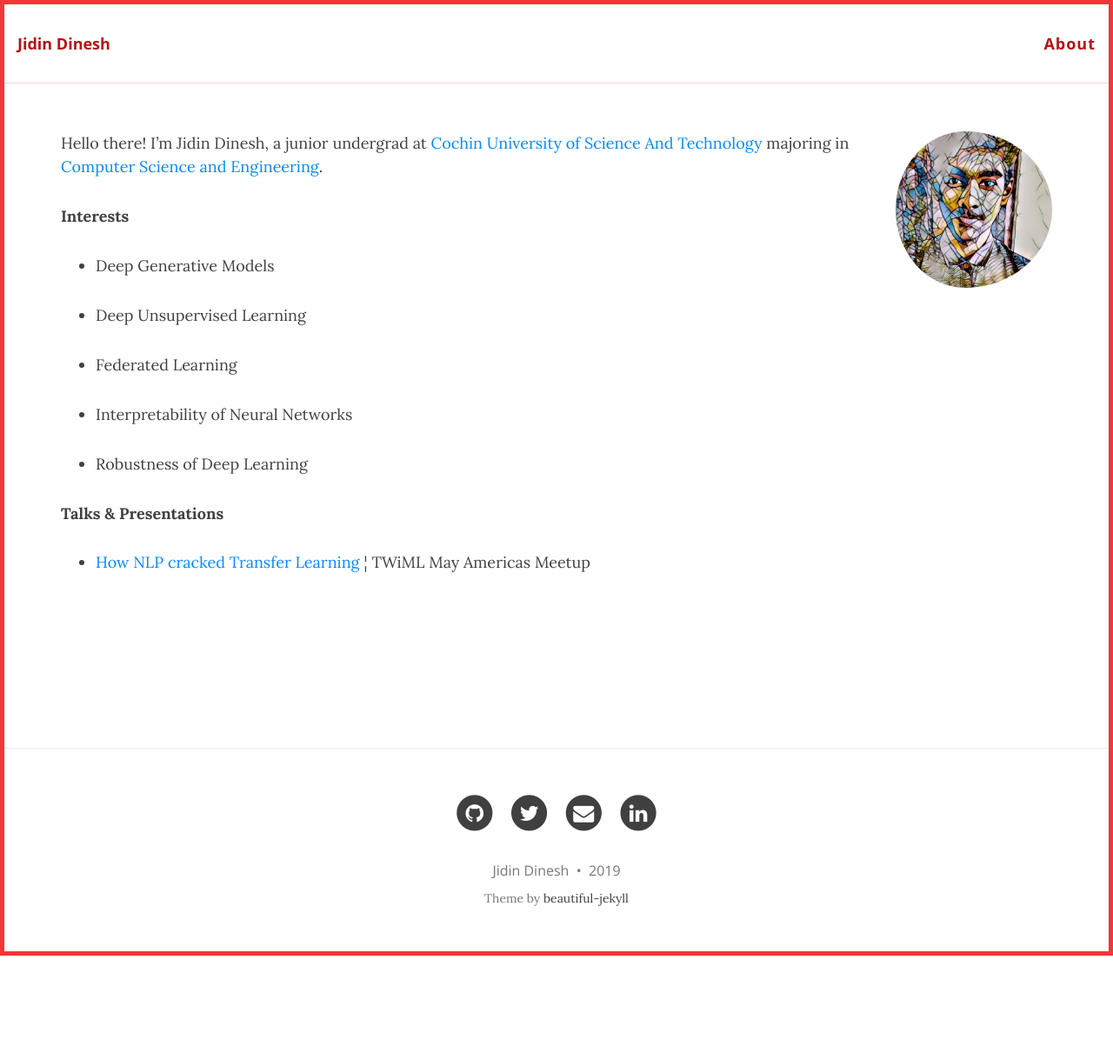
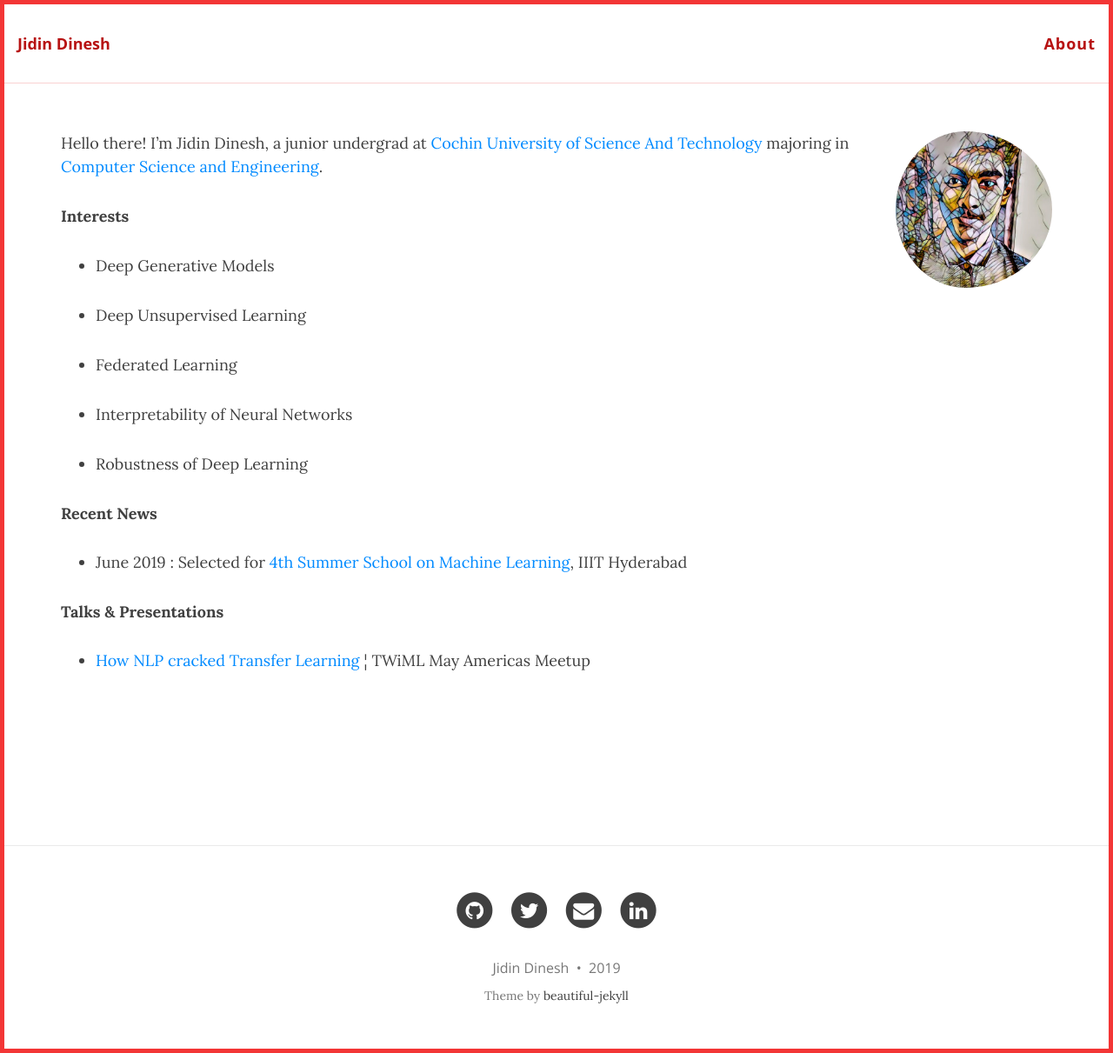
Before and after one commit to jidindinesh/jidindinesh.github.io, a Jekyll site: the page built from About.md, in a window 1280 px wide. Shown: the whole page at 87% size. Built offline with Jekyll 4.4.1, drawn with Linux system fonts in a browser that asks for light colours; nearby versions of some CDN libraries; our own code applies the rules of GitHub Pages for plain Markdown files; before the commit the page ends 1099 px from its top, so only the background shows below that.

Commit message:
Update About.md

```diff
--- a/About.md
+++ b/About.md
@@ -18,6 +18,9 @@ Hello there! I'm Jidin Dinesh, a junior undergrad at [Cochin University of Scien
 
 * Robustness of Deep Learning
 
+**Recent News**
+* June 2019 : Selected for [4th Summer School on Machine Learning](http://cvit.iiit.ac.in/mlsummerschool2019/), IIIT Hyderabad
+
 **Talks & Presentations**
 
 * [How NLP cracked Transfer Learning](https://twimlai.com/meetups/bert-pre-training-of-deep-bidirectional-transformers-for-language-understanding/) ¦ TWiML May Americas Meetup
```
